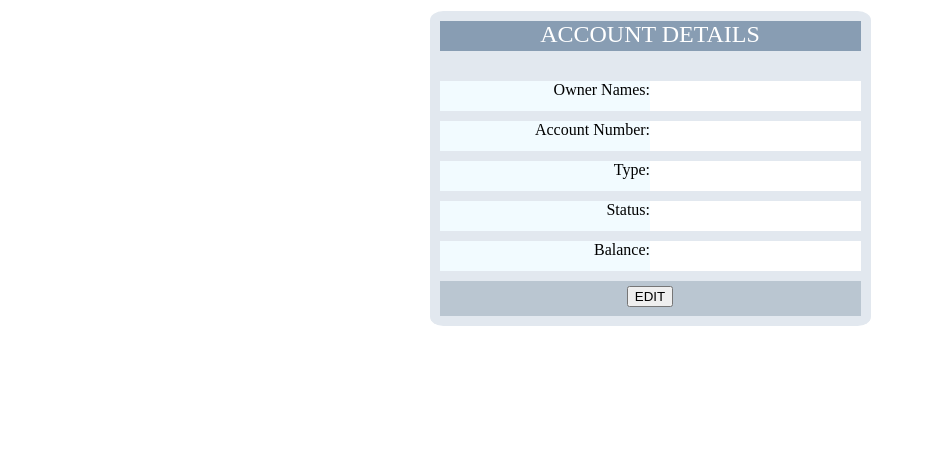
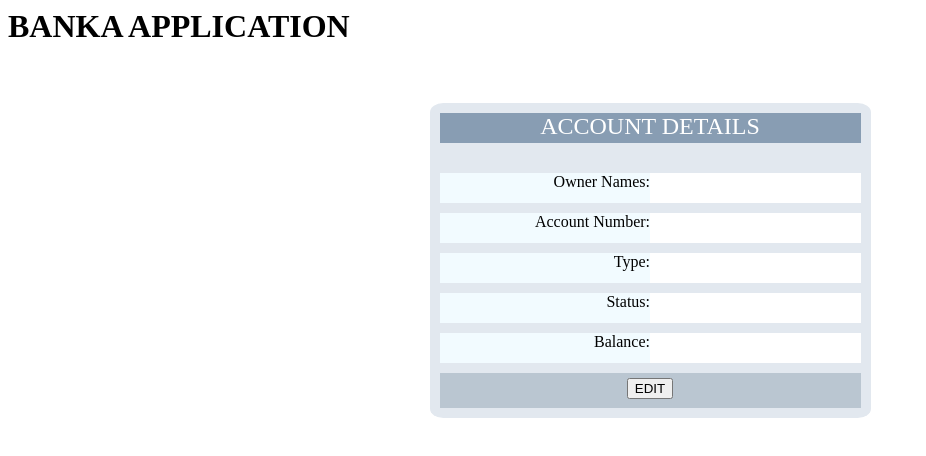
Before and after one commit to shemaerc/banker, a plain HTML site: page account_detail.html in a window 1280 px wide. Shown: the whole page, without its empty margins (0-926 px from the left). Drawn offline with Linux system fonts and the light colour scheme.

Commit message:
adding a banner

```diff
--- a/account_detail.html
+++ b/account_detail.html
@@ -5,6 +5,13 @@
 </head>
 
 <body>
+<div id="header_div">
+  <div id="header_title">
+  <h1>BANKA APPLICATION    </h1></div>
+  <div id="login_button">
+    <p>&nbsp;</p>
+  </div>
+</div>
 <table width="427" height="306" border="0" cellspacing="2" align="center">
   <tr>
     <td width="436">
```
